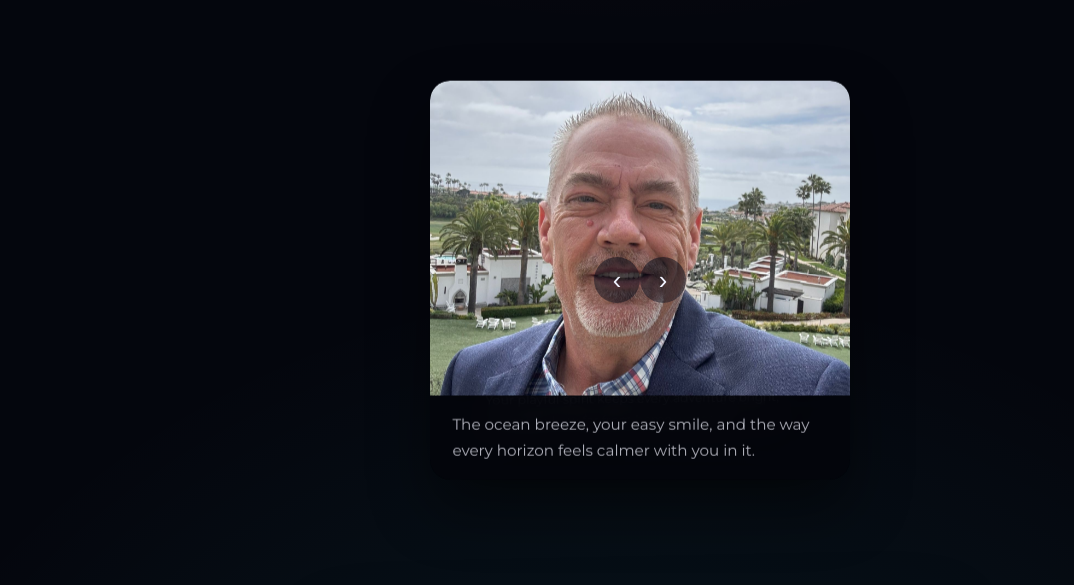
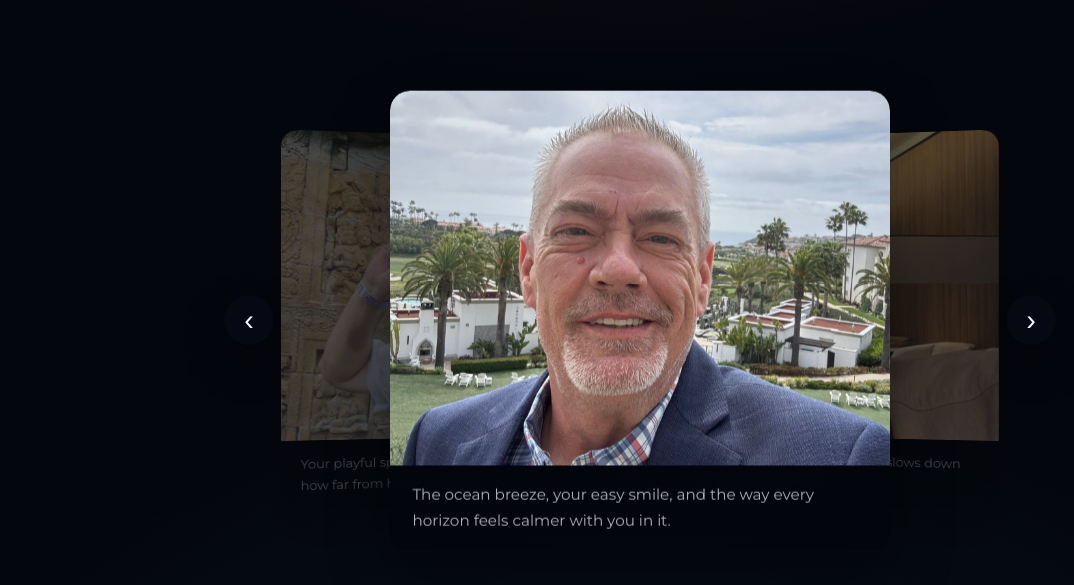
Before and after one commit to malatif3/happy-birthday, a plain HTML site: page index.html in a window 1280 px wide. Shown: the part 991-1576 px from the top of the page, without its empty margins (0-1074 px from the left). Drawn offline with nearby package versions, Linux system fonts and the light colour scheme.

Commit message:
update carousel

```diff
--- a/index.html
+++ b/index.html
@@ -95,37 +95,37 @@
 
         <div class="slides-window">
           <div class="slides">
-            <figure class="slide" data-reveal>
+            <figure class="slide">
               <img class="slide__image" src="pictures/foto1.jpg" alt="Andy smiling in a blue blazer with palm trees behind him." loading="lazy" />
               <figcaption>The ocean breeze, your easy smile, and the way every horizon feels calmer with you in it.</figcaption>
             </figure>
 
-            <figure class="slide" data-reveal>
+            <figure class="slide">
               <img class="slide__image" src="pictures/foto2.jpg" alt="Andy smiling inside a cozy lounge." loading="lazy" />
               <figcaption>Quiet in-between moments where the world slows down and we get to simply exist together.</figcaption>
             </figure>
 
-            <figure class="slide" data-reveal>
+            <figure class="slide">
               <img class="slide__image" src="pictures/foto3.jpg" alt="Andy and his partner smiling at Borobudur Temple." loading="lazy" />
               <figcaption>Exploring Borobudur with you felt like unlocking a brand-new chapter in our story.</figcaption>
             </figure>
 
-            <figure class="slide" data-reveal>
+            <figure class="slide">
               <img class="slide__image" src="pictures/foto4.jpg" alt="Andy resting on a pillow with a gentle smile." loading="lazy" />
               <figcaption>Even your calmest moments are filled with warmth—it’s my favorite comfort.</figcaption>
             </figure>
 
-            <figure class="slide" data-reveal>
+            <figure class="slide">
               <img class="slide__image" src="pictures/foto5.jpg" alt="Andy and his partner smiling during dinner together." loading="lazy" />
               <figcaption>Dinner dates and shared laughter—proof that ordinary days become magic when you’re beside me.</figcaption>
             </figure>
 
-            <figure class="slide" data-reveal>
+            <figure class="slide">
               <img class="slide__image" src="pictures/foto6.jpg" alt="Andy working on a tablet beside a Yakitori Night sign." loading="lazy" />
               <figcaption>You balance focus and fun so effortlessly—always ready with a grin and a clever idea.</figcaption>
             </figure>
 
-            <figure class="slide" data-reveal>
+            <figure class="slide">
               <img class="slide__image" src="pictures/foto7.jpg" alt="Andy wearing a sunhat and smiling at an ancient temple." loading="lazy" />
               <figcaption>Your playful spirit keeps every adventure bright, no matter how far from home we roam.</figcaption>
             </figure>
--- a/script.js
+++ b/script.js
@@ -130,26 +130,19 @@ function initSlider() {
   let current = 0;
 
   const arrange = () => {
-    const container = document.querySelector(".slides-window");
-    const containerWidth = container ? container.getBoundingClientRect().width : window.innerWidth;
-    const baseShift = Math.min(containerWidth / 2.2, 240);
+    slides.forEach((slide, index) => {
+      // Hapus semua class dulu
+      slide.classList.remove("is-active", "is-next", "is-prev");
 
-    slides.forEach((slide, index) => {
-      let offset = index - current;
-      const half = Math.floor(slides.length / 2);
-      if (offset > half) offset -= slides.length;
-      if (offset < -half) offset += slides.length;
-
-      const abs = Math.abs(offset);
-      const translateX = offset * baseShift;
-      const rotateY = offset * -8;
-      const scale = Math.max(0.65, 1 - abs * 0.18);
-      const depthOpacity = abs > 2 ? 0 : Math.max(0.35, 1 - abs * 0.25);
-
-      slide.style.transform = `translate(-50%, -50%) translateX(${translateX}px) rotateY(${rotateY}deg) scale(${scale})`;
-      slide.style.zIndex = slides.length - abs;
-      slide.style.opacity = depthOpacity;
-      slide.classList.toggle("is-active", offset === 0);
+      // Tentukan posisi
+      if (index === current) {
+        slide.classList.add("is-active");
+      } else if (index === (current + 1) % slides.length) {
+        slide.classList.add("is-next");
+      } else if (index === (current - 1 + slides.length) % slides.length) {
+        slide.classList.add("is-prev");
+      }
+      // Slide lainnya tidak dapat class apapun (otomatis hidden by CSS)
     });
   };
 
@@ -162,9 +155,8 @@ function initSlider() {
   nextButton?.addEventListener("click", () => goTo(current + 1));
 
   window.addEventListener("resize", arrange);
-  arrange();
+  arrange(); // Jalankan sekali saat load
 }
-
 
 // =========================
 //  SPARKLE EFFECT
--- a/style.css
+++ b/style.css
@@ -104,6 +104,8 @@ body {
   letter-spacing: 0.1em;
   text-transform: uppercase;
   text-shadow: 0 0 18px rgba(255, 200, 87, 0.6);
+  background: transparent;
+  border: none;
 }
 
 .hero__subtitle {
@@ -111,17 +113,14 @@ body {
   color: var(--accent);
   font-weight: 600;
   letter-spacing: 0.12em;
+  background: transparent;
 }
 
 /* =========================
    TIME CARD / COUNTER
 ========================= */
 .time-card__header {
-  background: var(--bg-panel);
-  border: 1px solid var(--panel-border);
-  border-radius: 24px;
   padding: clamp(1.8rem, 4vw, 2.6rem);
-  box-shadow: var(--shadow-lg);
   text-align: center;
   display: grid;
   gap: 0.75rem;
@@ -175,6 +174,7 @@ body {
 .photo-section {
   display: grid;
   gap: 1.6rem;
+  margin-bottom: 4rem;
 }
 
 .photo-section__intro {
@@ -186,34 +186,70 @@ body {
   display: flex;
   align-items: center;
   justify-content: center;
+  gap: 1rem;
 }
 
 .slides-window {
   overflow: visible;
   position: relative;
-  padding: 3.5rem 0;
+  width: 100%;
+  max-width: 700px;
+  padding: 3rem 0;
 }
 
 .slides {
   position: relative;
   display: flex;
+  align-items: center;
   justify-content: center;
-  align-items: center;
-  min-height: clamp(260px, 45vw, 420px);
+  min-height: clamp(360px, 55vw, 520px);
   perspective: 1400px;
 }
 
 .slide {
   position: absolute;
+  left: 50%;
   top: 50%;
-  left: 50%;
-  width: clamp(220px, 60vw, 420px);
-  transform: translate(-50%, -50%);
+  width: clamp(300px, 75vw, 500px);
   border-radius: 20px;
   overflow: hidden;
   box-shadow: var(--shadow-xl);
   background: rgba(0, 0, 0, 0.35);
-  transition: all 0.5s ease;
+  transition: all 0.65s cubic-bezier(0.23, 1, 0.32, 1);
+  transform-origin: center center;
+  pointer-events: none;
+}
+
+/* Slide aktif - di depan, centered */
+.slide.is-active {
+  transform: translate(-50%, -50%) scale(1);
+  z-index: 10;
+  opacity: 1;
+  pointer-events: auto;
+}
+
+/* Slide berikutnya - kanan belakang, lebih jauh */
+.slide.is-next {
+  transform: translate(-20%, -50%) scale(0.8) rotateY(-12deg);
+  z-index: 5;
+  opacity: 0.5;
+  filter: brightness(0.7);
+}
+
+/* Slide sebelumnya - kiri belakang, lebih jauh */
+.slide.is-prev {
+  transform: translate(-80%, -50%) scale(0.8) rotateY(12deg);
+  z-index: 5;
+  opacity: 0.5;
+  filter: brightness(0.7);
+}
+
+/* Slide lainnya - tersembunyi */
+.slide:not(.is-active):not(.is-next):not(.is-prev) {
+  transform: translate(-50%, -50%) scale(0.6);
+  z-index: 1;
+  opacity: 0;
+  pointer-events: none;
 }
 
 .slide__image {
@@ -223,35 +259,43 @@ body {
   object-fit: cover;
   border-radius: 20px 20px 0 0;
   display: block;
-  margin: 0 auto;
+  user-select: none;
   box-shadow: 0 8px 20px rgba(0, 0, 0, 0.4);
 }
 
 .slide figcaption {
   padding: 1rem 1.4rem;
-  background: rgba(4, 6, 13, 0.75);
+  background: rgba(4, 6, 13, 0.85);
   color: var(--text-soft);
   font-size: 0.95rem;
   backdrop-filter: blur(12px);
   border-radius: 0 0 20px 20px;
+  user-select: none;
 }
 
 .slider-control {
-  background: rgba(8, 12, 24, 0.55);
+  background: rgba(8, 12, 24, 0.65);
   border: none;
   color: var(--text);
   border-radius: 50%;
-  width: 46px;
-  height: 46px;
-  font-size: 1.6rem;
+  width: 50px;
+  height: 50px;
+  font-size: 1.8rem;
   cursor: pointer;
   box-shadow: var(--shadow-lg);
-  transition: 0.3s;
-  z-index: 5;
+  transition: all 0.3s ease;
+  z-index: 20;
+  flex-shrink: 0;
+  backdrop-filter: blur(8px);
 }
 
 .slider-control:hover {
-  background: rgba(12, 18, 34, 0.75);
+  background: rgba(12, 18, 34, 0.85);
+  transform: scale(1.15);
+}
+
+.slider-control:active {
+  transform: scale(0.95);
 }
 
 /* =========================
@@ -317,12 +361,10 @@ body {
   height: clamp(160px, 26vw, 320px);
   z-index: 8;
   transform-style: preserve-3d;
-  /* Pastikan tidak dibalik ke arah user */
   perspective: 800px;
   transform-origin: center bottom;
   transition: transform 0.25s ease-out;
 }
-
 
 .gadget--pistol { left: 3vw; }
 .gadget--flashlight { right: 3vw; }
```
